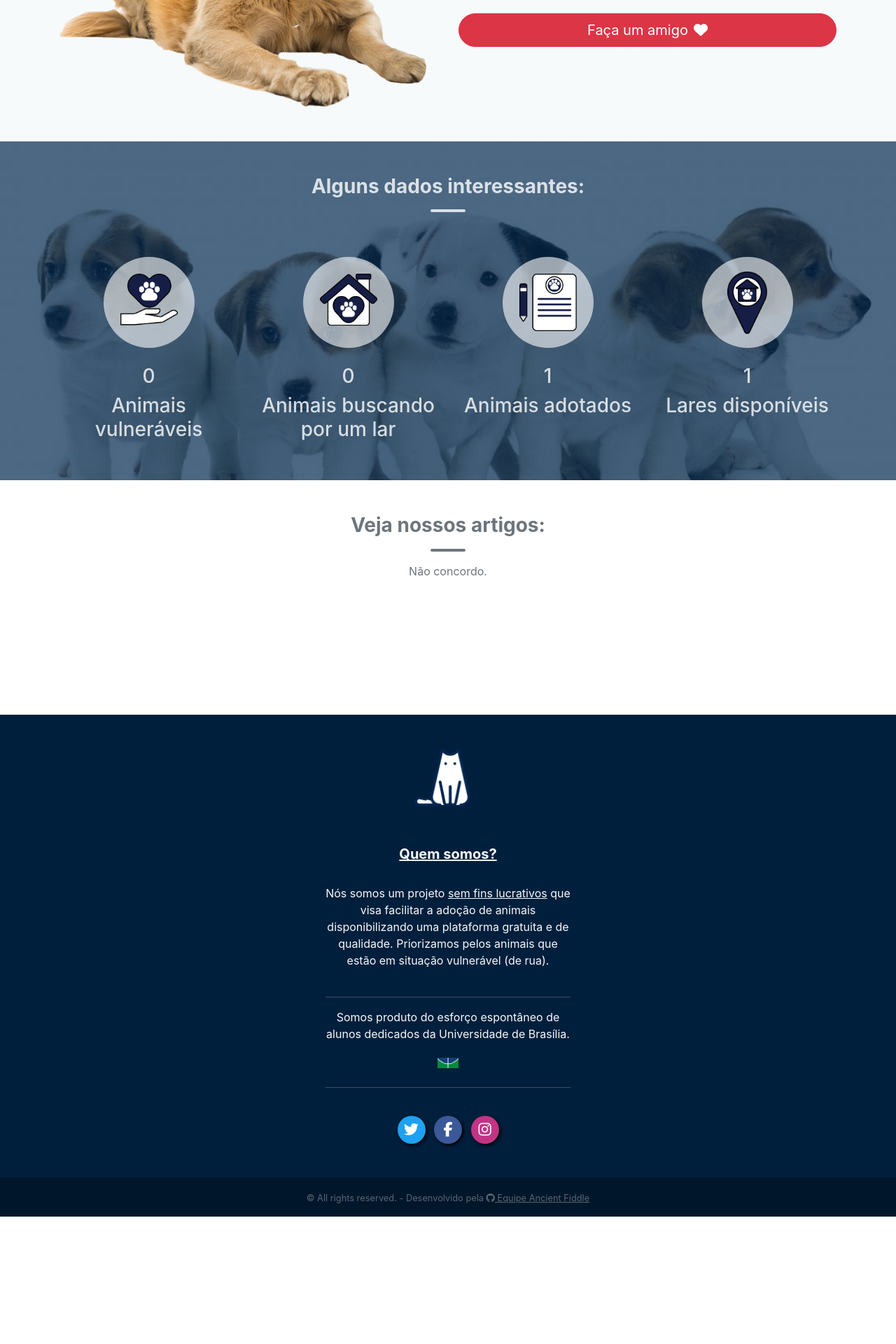
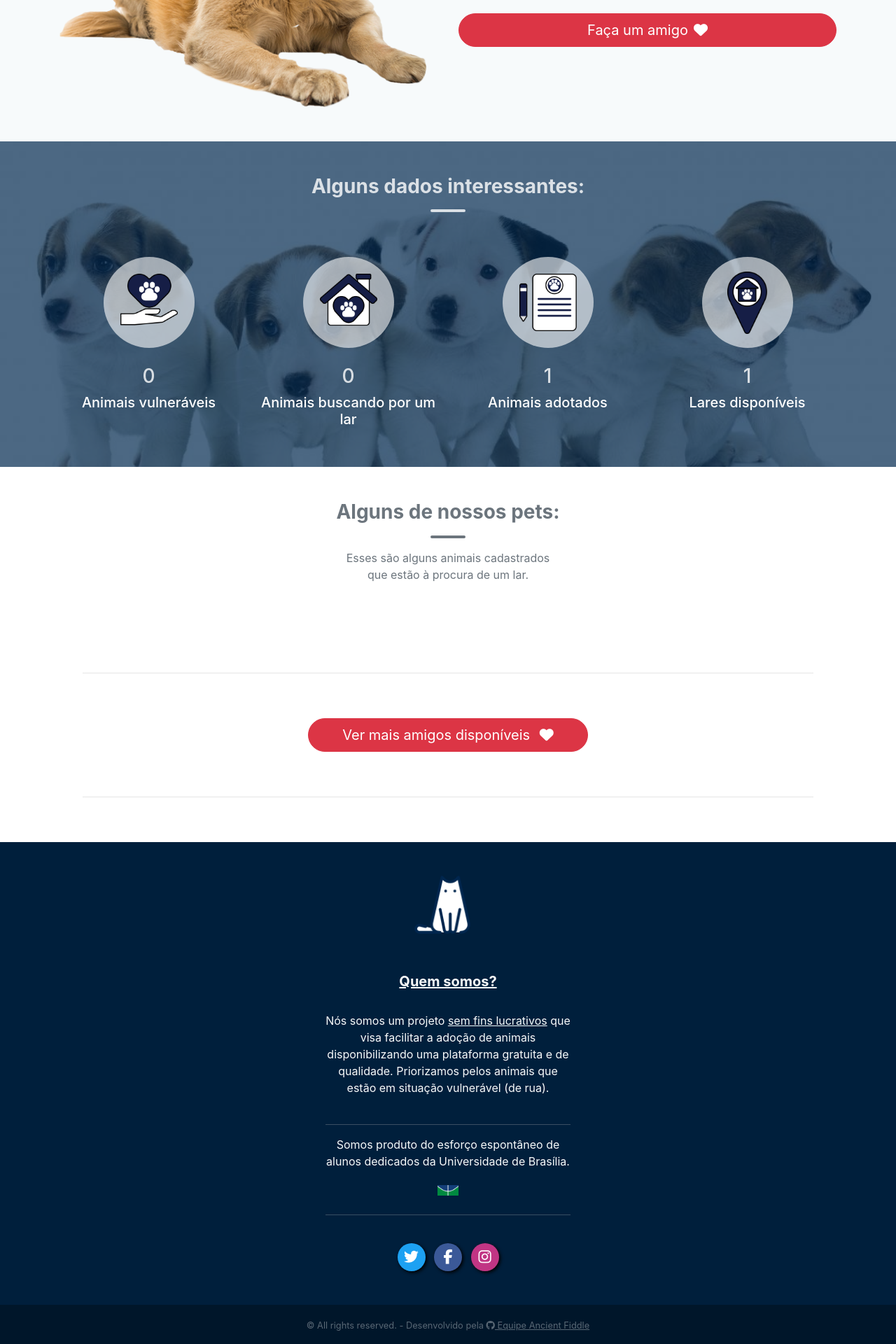
Before and after one commit to Me-Adota/website, a Django app: page / in a window 1280 px wide. Shown: the part 1559-3479 px from the top of the page at 70% size. Before the commit the page ends 3297 px from the top, so only its background shows below. Run offline with Django 3.2, Linux system fonts and the light colour scheme; tables that the repository leaves empty hold one stand-in row (values such as "Sample post"); some libraries are stand-ins or nearby versions.

Commit message:
:arrow_up: Update index

```diff
--- a/templates/pages/index.html
+++ b/templates/pages/index.html
@@ -166,7 +166,7 @@
                         </div>
                         <br>
                         <h3>{{qtd_vulnerable}}</h3>
-                        <h3>Animais vulneráveis</h3>
+                        <h5>Animais vulneráveis</h5>
                     </div>
                     <div class="col-12 col-md-3 mb-5 mb-md-0 text-center">
                         <div class="img-info p-4 mx-auto">
@@ -174,7 +174,7 @@
                         </div>
                         <br>
                         <h3>{{qtd_pets}}</h3>
-                        <h3>Animais buscando por um lar</h3>
+                        <h5>Animais buscando por um lar</h5>
                     </div>
                     <div class="col-12 col-md-3 mb-5 mb-md-0 text-center">
                         <div class="img-info p-4 mx-auto">
@@ -182,7 +182,7 @@
                         </div>
                         <br>
                         <h3>{{qtd_adopted}}</h3>
-                        <h3>Animais adotados</h3>
+                        <h5>Animais adotados</h5>
                     </div>
                     <div class="col-12 col-md-3 mb-5 mb-md-0 text-center">
                         <div class="img-info p-4 mx-auto">
@@ -190,7 +190,7 @@
                         </div>
                         <br>
                         <h3>{{qtd_users}}</h3>
-                        <h3>Lares disponíveis</h3>
+                        <h5>Lares disponíveis</h5>
                      </div>
                 </div>
             </div>
@@ -203,7 +203,7 @@
                     <div class="col-12 text-center text-secondary">
                         <h3>
                             <strong>
-                                Veja nossos artigos:
+                                Alguns de nossos pets:
                             </strong>
                         </h3>
 
@@ -212,79 +212,84 @@
                         </div>
 
                         <p>
-                            Não concordo.
+                            Esses são alguns animais cadastrados <br>
+                            que estão à procura de um lar.
                         </p>
                     </div>
                 </div>
 
-                <div class="row py-5 px-5">
-                {% comment %} Imagem : <br><br>
-                        Nome : <br>
-                        Descrição: <br>
-                        Data de nascimento: {{pet.birth_date}}<br>
-                        Tipo do pet: {{pet.type}}<br>
-                        Raça do pet: {{pet.breed}}<br>
-                        Tamanho do pet: {{pet.size}}<br>
-                        Sexo do pet: {{pet.sex}}<br>
-                        Vacinado: {{pet.vaccinated}}<br>
-                        Castrado: {{pet.castrated}}<br>
-                        Tamanho: {{pet.dewormed}}<br>
-                        Vulnerável: {{pet.vulnerable}}<br>
-                        <a href="{% url 'pets:EditPet' pet.id %}   "> Atualizar informacao </a> {% endcomment %}
-                        <hr>
+                <div class="row justify-content-center py-5">
                     {% for pet in pets %}
-                        <div class="col-4">
-                            <div class="card">
-
+                        <div class="col-12 col-md-4 my-3">
+                            <div class="card h-100 text-dark">
                                 <img class="card-img-top" alt="No image" src="{{ request.scheme }}://{{ request.get_host }}/media/{{pet.image}}">
                                 <div class="card-body">
-                                <h5 class="card-title">{{pet.name}}</h5>
-                                <p class="card-text">{{pet.description}}</p>
-                                <a href="{%  url 'pages:Details' pet.id  %}" class="btn btn-primary btn-rounded w-100 btn-lg btn-cards">Go somewhere</a>
+                                <h5 class="card-title">
+                                <small>Nome: </small>
+                                <strong>{{pet.name}}</strong>
+                                </h5>
+                                <p class="card-text">
+                                <div class="text-truncate" style="height: 30px;">
+                                    <small>Descrição: </small>
+                                    {{pet.description}}
+                                </div>
+                                <hr>
+                                <span class="badge badge-info">
+                                {% if pet.sex == 'M'%}
+                                    Macho
+                                {% else %}
+                                    Fêmea
+                                {% endif %}
+                                </span>
+                                <span class="badge badge-info">
+                                {% if pet.size == 'P'%}
+                                    Pequeno
+                                {% elif pet.size == 'M'%}
+                                    Médio
+                                {% else %}
+                                    Grande
+                                {% endif %}
+                                </span>
+
+                                {% if pet.vaccinated %}
+                                    <span class="badge badge-success">Vacinado</span>
+                                {% endif %}
+
+                                {% if pet.castrated %}
+                                    <span class="badge badge-success">Castrado</span>
+                                {% endif %}
+
+                                {% if pet.dewormed %}
+                                    <span class="badge badge-success">Vermifugado</span>
+                                {% endif %}
+
+                                {% if pet.vulnerable %}
+                                    <span class="badge badge-danger">Vulnerável</span>
+                                {% endif %}
+
+
+                                </span>
+                                </p>
+                                    <a href="{%  url 'pages:Details' pet.id  %}" class="mb-auto btn btn-primary btn-rounded w-100 btn-lg btn-cards">+ Informações</a>
                                 </div>
                             </div>
                         </div>
                     {% endfor %}
                 </div>
+
+                <div class="row">
+                    <div class="col-12">
+                        <hr>
+                        <div class="text-center py-5">
+                            <button class="btn px-5 btn-lg btn-danger btn-rounded px-4">
+                                Ver mais amigos disponíveis <i class="fas pl-2 fa-heart"></i>
+                            </button>
+                        </div>
+                        <hr>
+                    </div>
+                </div>
             </div>
         </section>
     </main>
 
-
-
-
-
-
-
-
-
-    <!-- Modal -->
-<div class="modal fade" id="exampleModal" tabindex="-1" aria-labelledby="exampleModalLabel" aria-hidden="true">
-    <div class="modal-dialog modal-dialog-centered">
-      <div class="modal-content">
-        <div class="modal-header">
-          <h5 class="modal-title" id="exampleModalLabel">Acesse a sua conta</h5>
-          <button type="button" class="close" data-dismiss="modal" aria-label="Close">
-            <span aria-hidden="true">&times;</span>
-          </button>
-        </div>
-        <div class="modal-body">
-            <form action="{% url 'account_login' %}" method="post">
-                {% csrf_token %}
-                <input type="hidden" name="next" value="{{ request.get_full_path }}" />
-
-                <input id="id_login" name="login" placeholder="Username or e-mail" type="text" required />
-                <input id="id_password" name="password" placeholder="Password" type="password" required />
-
-                <label for="id_remember">Remember Me:</label>
-                <input id="id_remember" name="remember" type="checkbox" />
-
-                <button type="submit">Login</button>
-                <a href="{% url 'account_reset_password' %}">Forgot Password?</a>
-            </form>
-        </div>
-      </div>
-    </div>
-  </div>
-
 {% endblock content %}
```
